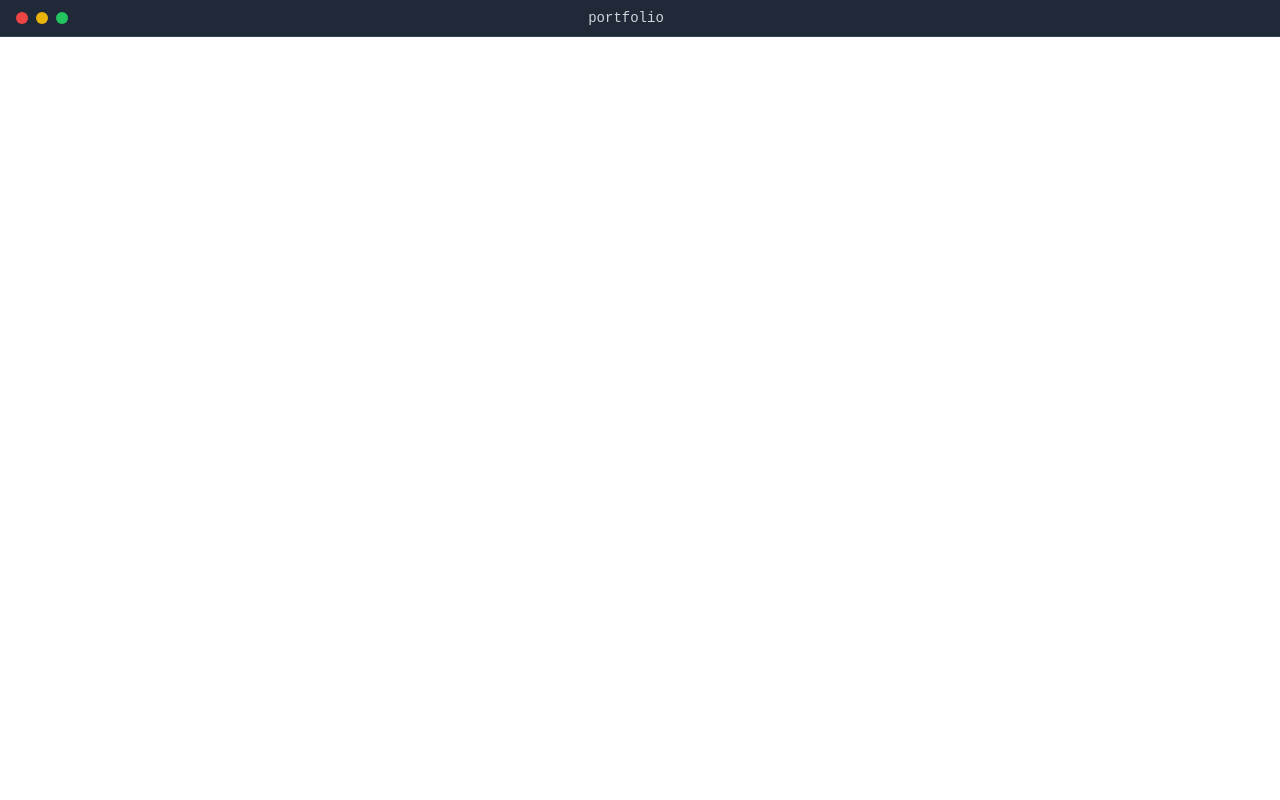
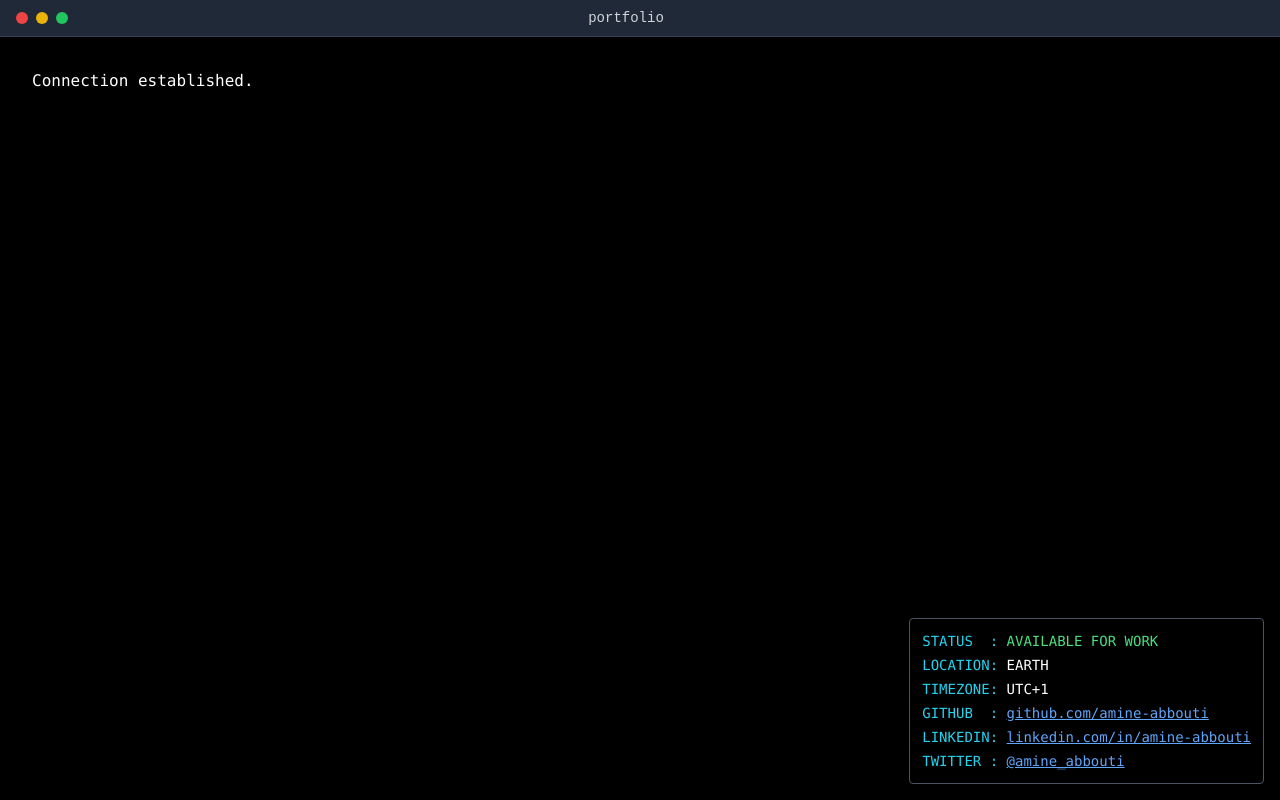
Before and after one commit to amnabbouti/portfolio_amine, a React (Vite) app: page / in a window 1280 px wide. Built offline with nearby package versions, Linux system fonts and the light colour scheme.

Commit message:
feat(ui): enhance menu, downloads, info bar, progress bar, and main page

```diff
--- a/src/components/CommandMenu.tsx
+++ b/src/components/CommandMenu.tsx
@@ -1,6 +1,9 @@
 import {useRef, useEffect} from 'react';
 import {menuOptions} from '@/data';
 
+/**
+ * Props for the CommandMenu component
+ */
 interface CommandMenuProps {
     selectedIndex: number;
     onSelect: (command: string) => void;
@@ -8,6 +11,15 @@ interface CommandMenuProps {
     onNavigate: (direction: 'up' | 'down') => void;
 }
 
+/**
+ * Command Menu Component
+ *
+ * Displays a list of available commands that the user can select.
+ * Supports keyboard navigation (arrow keys) and mouse interaction.
+ *
+ * @param props - The component props (see CommandMenuProps interface)
+ * @returns A menu of available commands with selection highlighting
+ */
 export function CommandMenu({
                                 selectedIndex,
                                 onSelect,
@@ -71,7 +83,7 @@ export function CommandMenu({
                 <div
                     key={option.command}
                     className={`text-sm py-0.5 ${
-                        index === selectedIndex ? 'text-white' : 'text-gray-300'
+                        index === selectedIndex ? 'text-white bg-gray-900' : 'text-gray-300'
                     } cursor-pointer hover:bg-gray-900`}
                     onMouseEnter={() => handleMouseEnter(index)}
                     onClick={() => onSelect(option.command)}
--- a/src/components/ProgressBar.tsx
+++ b/src/components/ProgressBar.tsx
@@ -1,10 +1,10 @@
-import { useEffect, useState, useRef } from 'react';
+import {useEffect, useState, useRef} from 'react';
 
 interface ProgressBarProps {
     onComplete: (finalProgressLine: string) => void;
 }
 
-export function ProgressBar({ onComplete }: ProgressBarProps) {
+export function ProgressBar({onComplete}: ProgressBarProps) {
     const [progress, setProgress] = useState(0);
     const completedRef = useRef(false);
 
@@ -17,7 +17,7 @@ export function ProgressBar({ onComplete }: ProgressBarProps) {
                 if (newProgress >= 100 && !completedRef.current) {
                     completedRef.current = true;
                     clearInterval(interval);
-          const finalBar = '[████████████████████████████████████████] 100%';
+                    const finalBar = `[${'█'.repeat(totalBlocks)}] 100%`;
 
                     setTimeout(() => {
                         onComplete(finalBar);
@@ -36,13 +36,12 @@ export function ProgressBar({ onComplete }: ProgressBarProps) {
     const filledBlocks = Math.floor((progress / 100) * totalBlocks);
     const emptyBlocks = totalBlocks - filledBlocks;
 
-  const progressBar =
-    '[' +
-    '█'.repeat(filledBlocks) +
-    '░'.repeat(emptyBlocks) +
-    '] ' +
-    Math.round(progress) +
-    '%';
-
-  return <div className="text-cyan-400 font-mono">{progressBar}</div>;
+    return (
+        <div className="font-mono">
+            <span className="text-white">[</span>
+            <span className="text-green-400">{'█'.repeat(filledBlocks)}</span>
+            <span className="text-gray-400">{'█'.repeat(emptyBlocks)}</span>
+            <span className="text-white">] {Math.round(progress)}%</span>
+        </div>
+    );
 }
--- a/src/pages/MainPage.tsx
+++ b/src/pages/MainPage.tsx
@@ -1,19 +1,34 @@
-import Header from '@/components/Header';
+import { useState } from 'react';
+import { Header, Terminal, InfoBar, MatrixRain } from '@/components';
 
-interface MainPageProps {
-  darkMode: boolean;
-  toggleDarkMode: () => void;
-}
+function MainPage() {
+  const [showEntryAnimation, setShowEntryAnimation] = useState(true);
+  const [showContent, setShowContent] = useState(false);
 
-function MainPage({ darkMode, toggleDarkMode }: MainPageProps) {
+  const handleMatrixComplete = () => {
+    setShowEntryAnimation(false);
+    setShowContent(true);
+  };
+
   return (
-    <div
-      className={`min-h-screen transition-colors duration-300 ${
-        darkMode ? 'bg-black text-white' : 'bg-white text-black'
-      }`}
-    >
-      <Header darkMode={darkMode} toggleDarkMode={toggleDarkMode} />
-    </div>
+    <>
+      {showContent && (
+        <div className="min-h-screen bg-black text-white overflow-hidden flex flex-col">
+          <Header />
+          <main className="relative flex-1 min-h-0">
+            <Terminal />
+            <div className="fixed bottom-4 right-4 bg-black bg-opacity-90 p-3 rounded border border-gray-600">
+              <InfoBar />
+            </div>
+          </main>
+        </div>
+      )}
+
+      <MatrixRain
+        isActive={showEntryAnimation}
+        onComplete={handleMatrixComplete}
+      />
+    </>
   );
 }
 
```
Also changed, not shown: src/components/DownloadConfirmation.tsx (line endings or trailing spaces), src/components/InfoBar.tsx (line endings or trailing spaces). Lines whose indentation alone changed are shown as unchanged.
